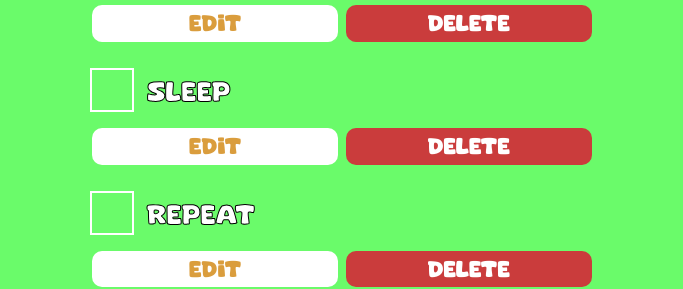
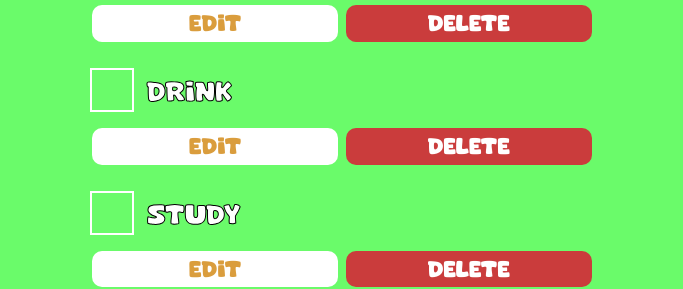
Before and after one commit to demstar16/get-it-done, a React (Create React App) app: page / in a window 1280 px wide. Shown: the part 468-757 px from the top of the page, without its empty margins (298-981 px from the left). Built offline with nearby package versions, Linux system fonts and the light colour scheme.

Commit message:
added local storage feature

```diff
--- a/src/App.jsx
+++ b/src/App.jsx
@@ -85,7 +85,9 @@ function App(props) {
     if (tasks.length - prevTaskLength === -1) {
       listHeadingRef.current.focus();
     }
-  }, [tasks.length, prevTaskLength]);
+    localStorage.setItem("tasks", JSON.stringify(tasks));
+    console.log(JSON.parse(localStorage.getItem("todos")));
+  }, [tasks.length, prevTaskLength, tasks]);
 
   return (
     <div className="todoapp stack-large">
--- a/src/index.jsx
+++ b/src/index.jsx
@@ -3,10 +3,10 @@ import ReactDOM from 'react-dom/client';
 import './index.css';
 import App from './App';
 
-const DATA = [
+const DATA = JSON.parse(localStorage.getItem("tasks")) || [
   { id: "todo-0", name: "Eat", completed: true },
-  { id: "todo-1", name: "Sleep", completed: false },
-  { id: "todo-2", name: "Repeat", completed: false },
+  { id: "todo-1", name: "Drink", completed: false },
+  { id: "todo-2", name: "Study", completed: false },
 ];
 
 const root = ReactDOM.createRoot(document.getElementById('root'));
```
